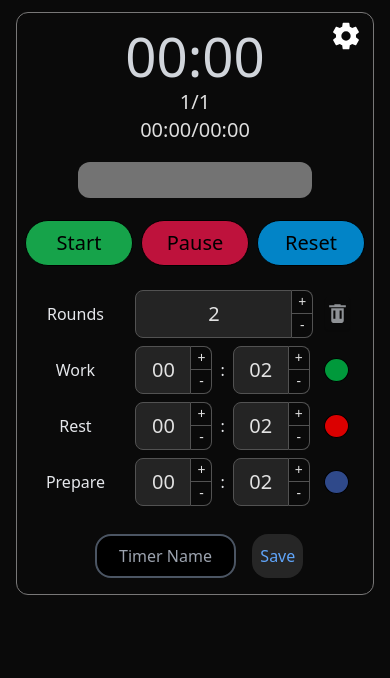
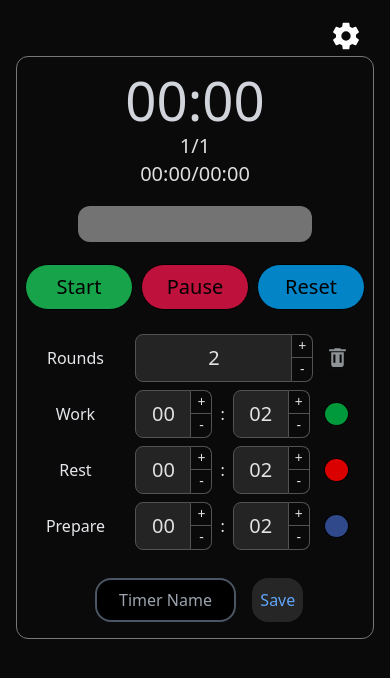
Before and after one commit to MacielG1/Timer_Interval, a React (Vite) app: page / in a window 390 px wide. Shown: the top 678 px of the page. Built offline with nearby package versions, Linux system fonts and the light colour scheme.

Commit message:
updated transition when adjusting the screen width and removing all the saved timers

```diff
--- a/src/components/TimerApp.jsx
+++ b/src/components/TimerApp.jsx
@@ -4,17 +4,42 @@ import Progress from "./Progress";
 import SaveTimer from "./SaveTimer";
 import useStore from "../store/useStore";
 import MenuButtons from "./MenuButtons";
-
+import { useState, useEffect } from "react";
 export default function TimerApp() {
   const removeBorders = useStore((state) => state.removeUIBorders);
   const mainTimerBorder = useStore((state) => state.mainTimerBorder);
   const enableBackgroundColors = useStore((state) => state.enableBackgroundColors);
+  const savedWorkouts = useStore((state) => state.savedWorkouts);
+  const [isSmallScreen, setIsSmallScreen] = useState(window.matchMedia("(max-width: 600px)").matches);
+
+  function handleMediaQueryChange(mediaQuery) {
+    if (mediaQuery.matches) {
+      setIsSmallScreen(true);
+    } else {
+      setIsSmallScreen(false);
+    }
+  }
+  useEffect(() => {
+    const mediaQuery = window.matchMedia("(max-width: 600px)");
+    mediaQuery.addEventListener("change", handleMediaQueryChange);
+    if (mediaQuery.matches) {
+      setIsSmallScreen(true);
+    } // cleanup function
+    return () => {
+      mediaQuery.removeEventListener("change", handleMediaQueryChange);
+    };
+  }, []);
 
   return (
     <section
-      className="relative flex flex-col mx-auto px-0 xs:px-2 sm:px-4  py-4 2xl:py-12 bg-neutral-950 border border-gray-500 mt-2 sm:mt-5 text-center rounded-xl
-    max-w-sm  xs:max-w-lg sm:max-w-xl lg:max-w-2xl  2xl:max-w-3xl  w-full 2xl:mt-10  "
-      style={{ borderColor: enableBackgroundColors && removeBorders ? "transparent" : mainTimerBorder, borderWidth: mainTimerBorder === "#787777" ? "1px" : "3px" }}
+      className="relative flex flex-col mx-auto px-0 xs:px-2 sm:px-4 py-4 2xl:py-12 bg-neutral-950 border border-gray-500 mt-3 sm:mt-5 text-center rounded-xl
+    max-w-sm  xs:max-w-lg sm:max-w-xl lg:max-w-2xl  2xl:max-w-3xl w-full 2xl:mt-10  "
+      style={{
+        borderColor: enableBackgroundColors && removeBorders ? "transparent" : mainTimerBorder,
+        borderWidth: mainTimerBorder === "#787777" ? "1px" : "3px",
+        transition: "all 0.38s ease-in-out",
+        transform: isSmallScreen ? (savedWorkouts.length > 0 ? "translateY(0)" : "translateY(2.5rem)") : null,
+      }}
     >
       <TimerDisplay />
 
--- a/src/store/slices/localStorage.js
+++ b/src/store/slices/localStorage.js
@@ -2,6 +2,7 @@ const storageSlice = (set) => ({
   // saved timers
   savedWorkouts: [],
   setSavedWorkouts: (value) => set({ savedWorkouts: value }),
+
   // saved settings
   skipLastRest: true,
   setSkipLastRest: (value) => set({ skipLastRest: value }),
```
Also changed, not shown: src/index.css (line endings or trailing spaces).
